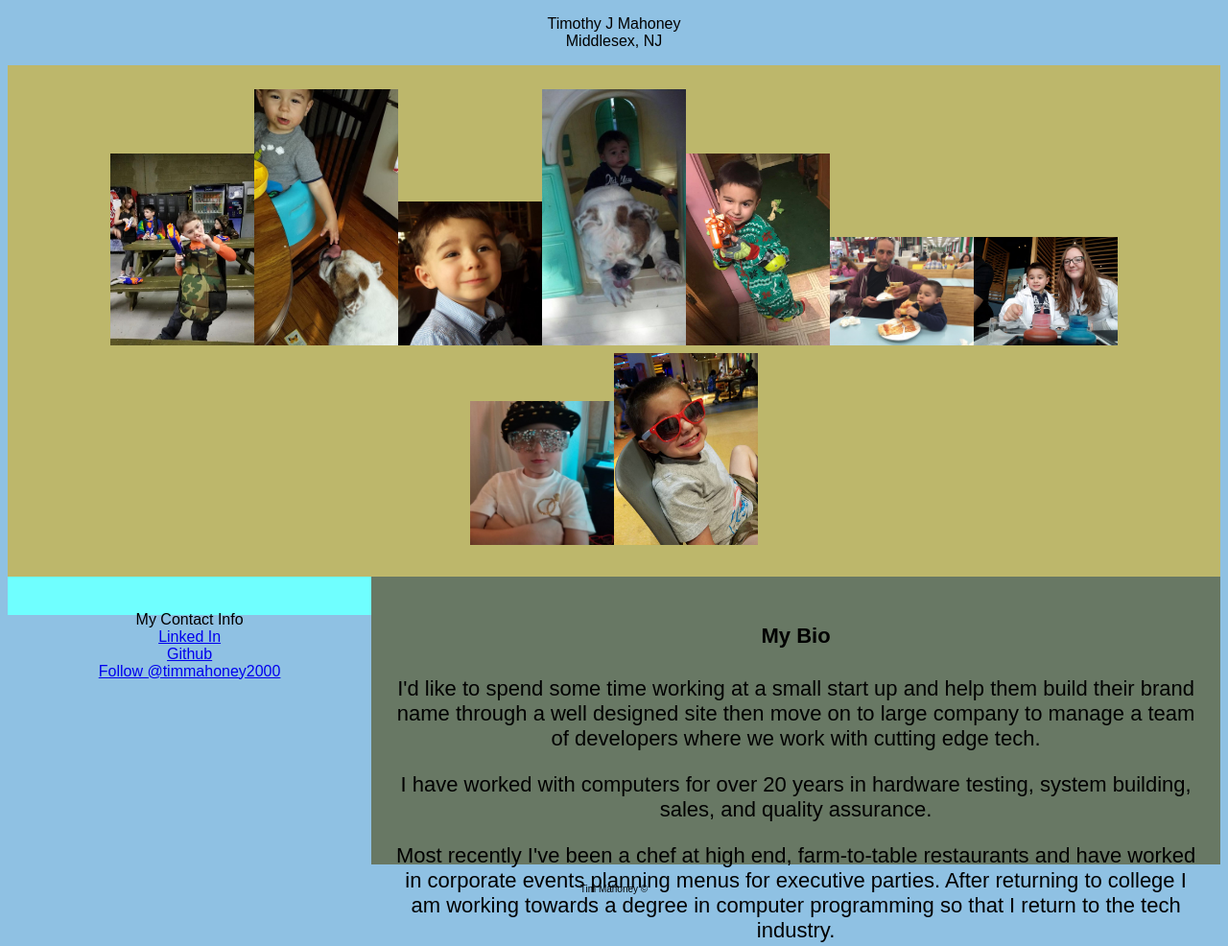
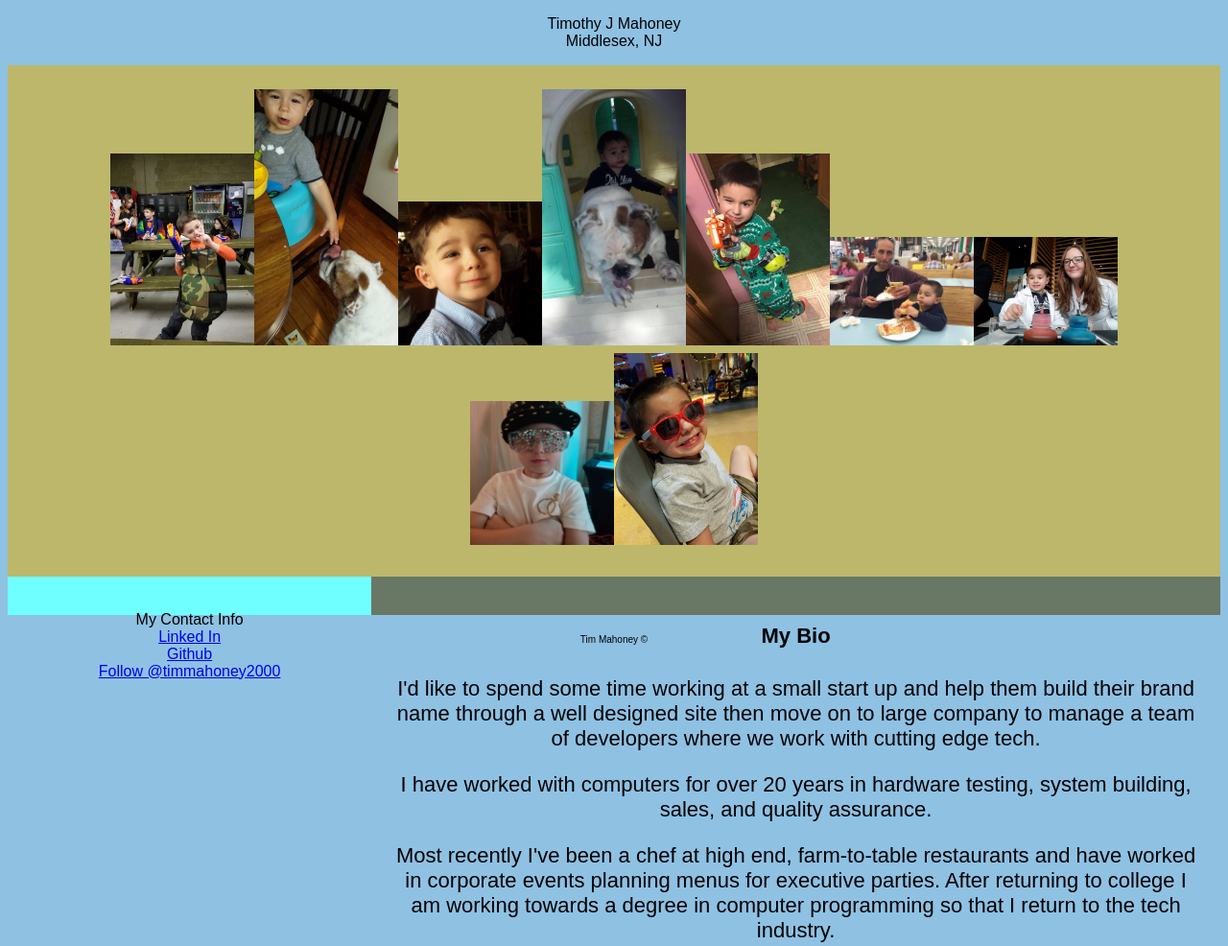
Before and after one commit to RVCC-CISY225-S2019/project-3-Timmahoney2000, a plain HTML site: page index.html in a window 1280 px wide. Shown: the top 986 px of the page at 96% size. Drawn offline with Linux system fonts and the light colour scheme.

Commit message:
Update styles.css

```diff
--- a/styles.css
+++ b/styles.css
@@ -43,7 +43,7 @@ article {
   padding: 20px;
   width: 70%;
   background-color: #687864;
-  height: 300px;
+  height: 30px;
   font-size: 22px;
 }
 section::after {
```
